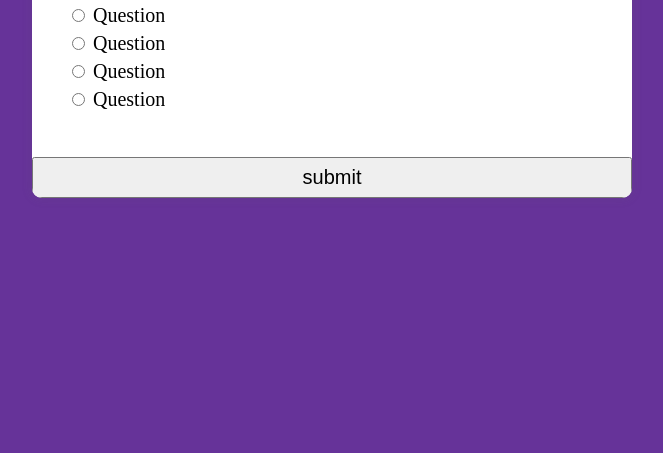
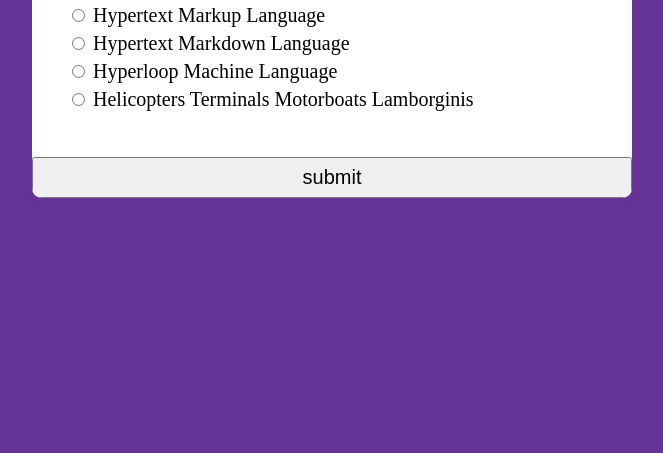
Before and after one commit to nwherman1724/Coding-Quiz, a plain HTML site: page index.html in a window 1280 px wide. Shown: the part 347-800 px from the top of the page, without its empty margins (308-971 px from the left). Drawn offline with Linux system fonts and the light colour scheme.

Commit message:
editted id in HTML

```diff
--- a/Assets/script.js
+++ b/Assets/script.js
@@ -1,14 +1,14 @@
 var quiz = document.getElementById('quiz');
-var answerEl = document.querySelectorAll('.answer');
+var answerEls = document.querySelectorAll('.answer');
 var questionEl = document.getElementById('question');
 var a_text = document.getElementById('a_text');
 var b_text = document.getElementById('b_text');
 var c_text = document.getElementById('c_text');
 var d_text = document.getElementById('d_text');
-var submit = document.getElementById('submit');
+var submitBtn = document.getElementById('submit');
 
 //Array containing questions, possible answers, and answers
-var questions = [
+var quizQuestions = [
 {
     question: "What does HTML stand for?",
     a: "Hypertext Markup Language",
@@ -18,7 +18,7 @@ var questions = [
     correct: "a",
 },
 {
-    question: "Which of the following tag is used for inserting the largest heading in HTML?",
+    question: "Which of the following tags is used for inserting the largest heading in HTML?",
     a: "<h5>",
     b: "<h1>",
     c: "<h3>",
@@ -85,13 +85,19 @@ var questions = [
 
 //question resources: https://www.javatpoint.com/html-mcq, https://www.javatpoint.com/css-mcq
 
-var questionIndex = 0;
+var currentQuestion = 0;
 var score = 0;
 
+loadQuiz();
+
 function loadQuiz(){
-    var currentQuestion = questions[questionIndex];
+    var displayedQuestion = quizQuestions[currentQuestion]
 
-    questionEl.innerText = currentQuestion.question;
+    console.log(displayedQuestion.question);
+
+    questionEl.innerText = displayedQuestion.question;
+    a_text.innerText =displayedQuestion.a;
+    b_text.innerText =displayedQuestion.b;
+    c_text.innerText =displayedQuestion.c;
+    d_text.innerText =displayedQuestion.d;
 }
-
-loadQuiz();
--- a/index.html
+++ b/index.html
@@ -12,23 +12,23 @@
     <main>
         <div class="quiz-container" id="quiz">
             <div class="quiz-header">
-                <h2 class="question">Question Text</h2>
+                <h2 id="question">Question Text</h2>
                 <ul>
                     <li>
                         <input type="radio" name="answer" id="a" class="answer">
-                        <label for="a" id="a-text">Question</label>
+                        <label for="a" id="a_text">Question</label>
                     </li>
                     <li>
                         <input type="radio" name="answer" id="b" class="answer">
-                        <label for="b" id="b-text">Question</label>
+                        <label for="b" id="b_text">Question</label>
                     </li>
                     <li>
                         <input type="radio" name="answer" id="c" class="answer">
-                        <label for="c" id="c-text">Question</label>
+                        <label for="c" id="c_text">Question</label>
                     </li>
                     <li>
                         <input type="radio" name="answer" id="d" class="answer">
-                        <label for="d" id="d-text">Question</label>
+                        <label for="d" id="d_text">Question</label>
                     </li>
                 </ul>
             </div>
```
